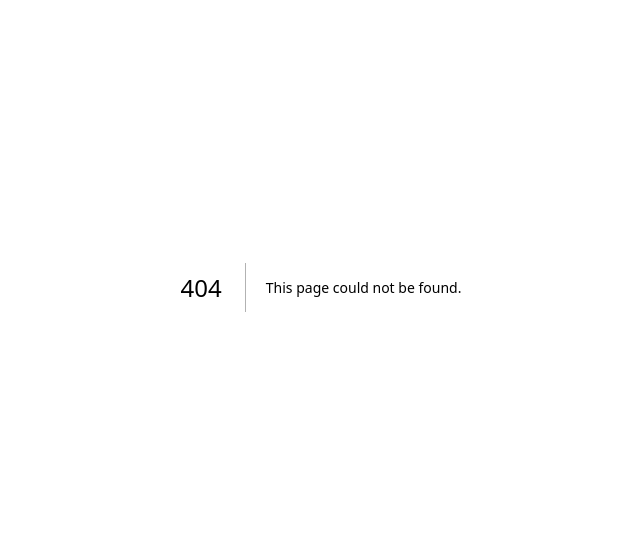
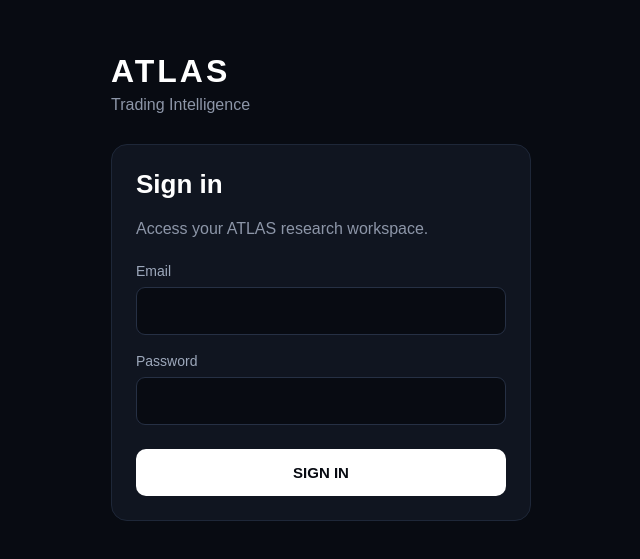
Before and after one commit to investormachuki-bit/atlas-trading, a Next.js app: page /login in a window 1280 px wide. Before the commit this address had no page. Shown: the part 113-672 px from the top of the page, without its empty margins (319-959 px from the left). Built offline with nearby package versions, Linux system fonts and the light colour scheme; no server answers.

Commit message:
Create app/login/page.js

```diff
--- /dev/null
+++ b/app/login/page.js
@@ -0,0 +1,176 @@
+"use client";
+
+import { useState } from "react";
+import { supabase } from "../../lib/supabase";
+
+export default function Login() {
+  const [email, setEmail] = useState("");
+  const [password, setPassword] = useState("");
+  const [message, setMessage] = useState("");
+  const [loading, setLoading] = useState(false);
+
+  async function handleLogin(e) {
+    e.preventDefault();
+
+    setLoading(true);
+    setMessage("");
+
+    const { error } = await supabase.auth.signInWithPassword({
+      email,
+      password
+    });
+
+    if (error) {
+      setMessage(error.message);
+    } else {
+      window.location.href = "/";
+    }
+
+    setLoading(false);
+  }
+
+  return (
+    <main style={{
+      minHeight: "100vh",
+      background: "#080b12",
+      color: "#fff",
+      display: "flex",
+      alignItems: "center",
+      justifyContent: "center",
+      padding: "24px",
+      fontFamily: "Arial, sans-serif"
+    }}>
+      <div style={{
+        width: "100%",
+        maxWidth: "420px"
+      }}>
+
+        <div style={{
+          marginBottom: "30px"
+        }}>
+          <div style={{
+            fontSize: "32px",
+            fontWeight: "700",
+            letterSpacing: "3px"
+          }}>
+            ATLAS
+          </div>
+
+          <div style={{
+            color: "#8d96a8",
+            marginTop: "6px"
+          }}>
+            Trading Intelligence
+          </div>
+        </div>
+
+        <div style={{
+          background: "#101520",
+          border: "1px solid #1e2738",
+          borderRadius: "16px",
+          padding: "24px"
+        }}>
+
+          <h1 style={{
+            marginTop: 0,
+            fontSize: "26px"
+          }}>
+            Sign in
+          </h1>
+
+          <p style={{
+            color: "#8d96a8",
+            lineHeight: 1.5
+          }}>
+            Access your ATLAS research workspace.
+          </p>
+
+          <form onSubmit={handleLogin}>
+
+            <label style={{
+              display: "block",
+              marginTop: "22px",
+              marginBottom: "8px",
+              color: "#9da8bb",
+              fontSize: "14px"
+            }}>
+              Email
+            </label>
+
+            <input
+              type="email"
+              required
+              value={email}
+              onChange={(e) => setEmail(e.target.value)}
+              style={{
+                width: "100%",
+                padding: "14px",
+                borderRadius: "9px",
+                border: "1px solid #263044",
+                background: "#080b12",
+                color: "#fff",
+                fontSize: "16px"
+              }}
+            />
+
+            <label style={{
+              display: "block",
+              marginTop: "18px",
+              marginBottom: "8px",
+              color: "#9da8bb",
+              fontSize: "14px"
+            }}>
+              Password
+            </label>
+
+            <input
+              type="password"
+              required
+              value={password}
+              onChange={(e) => setPassword(e.target.value)}
+              style={{
+                width: "100%",
+                padding: "14px",
+                borderRadius: "9px",
+                border: "1px solid #263044",
+                background: "#080b12",
+                color: "#fff",
+                fontSize: "16px"
+              }}
+            />
+
+            <button
+              type="submit"
+              disabled={loading}
+              style={{
+                width: "100%",
+                marginTop: "24px",
+                padding: "15px",
+                border: "none",
+                borderRadius: "10px",
+                background: "#fff",
+                color: "#080b12",
+                fontWeight: "700",
+                fontSize: "15px"
+              }}
+            >
+              {loading ? "SIGNING IN..." : "SIGN IN"}
+            </button>
+
+          </form>
+
+          {message && (
+            <div style={{
+              marginTop: "18px",
+              color: "#ff8f8f",
+              fontSize: "14px"
+            }}>
+              {message}
+            </div>
+          )}
+
+        </div>
+      </div>
+    </main>
+  );
+}
```
